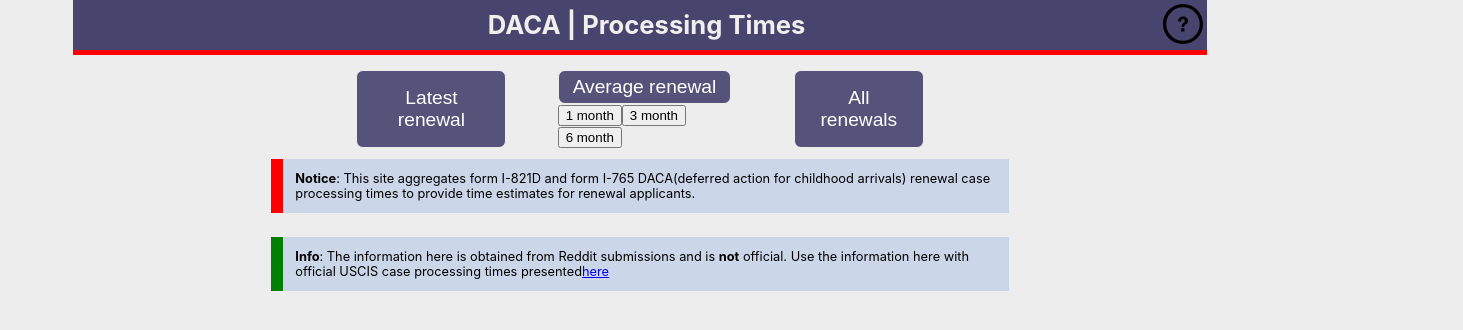
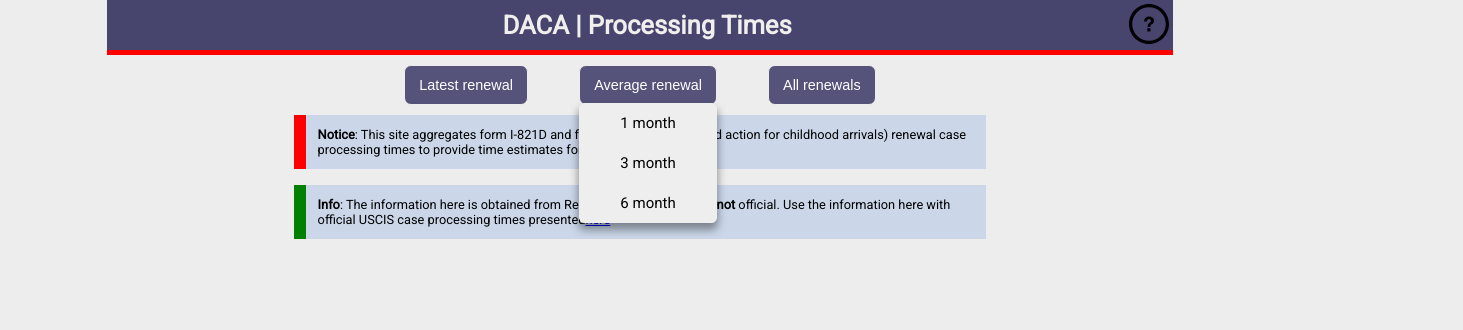
Before and after one commit to sleepyyuu/daca-one-react, a React (Create React App) app: page / in a window 1280 px wide. Both pictures are taken after a click on the button "Average renewal". Shown: the top 330 px of the page, 1463 px wide, since content can reach past the window. Built offline with nearby package versions, Linux system fonts and the light colour scheme.

Commit message:
dropdown box functionality done

```diff
--- a/package.json
+++ b/package.json
@@ -3,10 +3,15 @@
   "version": "0.1.0",
   "private": true,
   "dependencies": {
+    "@chakra-ui/icons": "^1.1.7",
+    "@chakra-ui/react": "^1.8.7",
+    "@emotion/react": "^11.8.2",
+    "@emotion/styled": "^11.8.1",
     "@testing-library/jest-dom": "^5.16.3",
     "@testing-library/react": "^12.1.4",
     "@testing-library/user-event": "^13.5.0",
     "chrono-node": "^2.3.8",
+    "framer-motion": "^6.2.8",
     "minute": "^0.0.1",
     "react": "^18.0.0",
     "react-dom": "^18.0.0",
--- a/src/components/ButtonStylings.css
+++ b/src/components/ButtonStylings.css
@@ -3,7 +3,8 @@
   gap: 4vw;
   display: flex;
   justify-content: center;
-  margin-top: 15px;
+  align-items: center;
+  height: 60px;
 }
 
 @media only screen and (max-width: 500px) {
@@ -18,10 +19,11 @@
 .allRenewalTimeButton {
   background-color: #56537a;
   color: white;
-  font-size: 1.2rem;
+  font-size: 0.9rem;
   padding: 5px 14px 5px 14px;
   border: 1px rgba(237, 237, 237) solid;
   border-radius: 7px;
+  height: 40px;
 }
 
 .latestRenewalTimeButton:hover,
@@ -31,3 +33,66 @@
   background-color: #7c7ba1;
   border-color: #7c7ba1;
 }
+
+.averageDropDownMenuContainer {
+  position: relative;
+}
+
+.averageDropDownMenu {
+  background-color: rgb(238, 238, 238);
+  min-width: 100%;
+  font-size: 0;
+  display: flex;
+  flex-direction: column;
+  position: absolute;
+  top: 95%;
+  visibility: hidden;
+  box-shadow: 0px 6px 8px 1px rgba(0, 0, 0, 0.39);
+  opacity: 0;
+  -webkit-transition: all 0.6s ease-in-out 0.15s;
+  -moz-transition: all 0.6s ease-in-out 0.15s;
+  -o-transition: all 0.6s ease-in-out 0.15s;
+  -ms-transition: all 0.6s ease-in-out 0.15s;
+  transition: all 0.6s ease-in-out 0.15s;
+  z-index: 5;
+  border: none;
+  border-radius: 6px;
+}
+
+.averageDropDownMenuShow {
+  background-color: rgb(238, 238, 238);
+  min-width: 100%;
+  font-size: 0;
+  display: flex;
+  flex-direction: column;
+  position: absolute;
+  top: 95%;
+  visibility: visible;
+  box-shadow: 0px 6px 8px 1px rgba(0, 0, 0, 0.39);
+  opacity: 1;
+  -webkit-transition: all 0.6s ease-in-out 0.15s;
+  -moz-transition: all 0.6s ease-in-out 0.15s;
+  -o-transition: all 0.6s ease-in-out 0.15s;
+  -ms-transition: all 0.6s ease-in-out 0.15s;
+  transition: all 0.6s ease-in-out 0.15s;
+  z-index: 5;
+  border: none;
+  border-radius: 6px;
+}
+
+.oneMonthButton,
+.threeMonthButton,
+.sixMonthButton {
+  font-family: "Roboto", sans-serif;
+  background-color: rgb(238, 238, 238);
+  font-size: 15px;
+  min-height: 40px;
+  border: none;
+  border-radius: 6px;
+}
+
+.oneMonthButton:hover,
+.threeMonthButton:hover,
+.sixMonthButton:hover {
+  background-color: #7c7ba1;
+}
--- a/src/components/Header.css
+++ b/src/components/Header.css
@@ -37,19 +37,12 @@
   width: 50px;
 }
 
-h1 {
-  font-size: 0.8rem;
-  margin: 0px;
-  font-weight: normal;
-}
-
 .alertContainer {
   font-size: 0.8rem;
-  margin-top: 1%;
   display: flex;
   width: 65%;
   flex-direction: column;
-  gap: 3vh;
+  gap: 2vh;
 }
 
 @media only screen and (max-width: 500px) {
@@ -59,6 +52,12 @@ h1 {
     height: 16vh;
     gap: 10px;
   }
+}
+
+h1 {
+  font-size: 0.8rem;
+  margin: 0px;
+  font-weight: normal;
 }
 
 .welcomeAlert,
--- a/src/components/Header.js
+++ b/src/components/Header.js
@@ -2,8 +2,30 @@ import requestData from "../assets/requestData";
 import { ReactComponent as QuestionImage } from "../assets/question.svg";
 import "./Header.css";
 import "./ButtonStylings.css";
+import { useEffect, useState, useRef } from "react";
 
 export default function Header(props) {
+  const dropDownRef = useRef(null);
+  const [dropDownActive, setDropDownActive] = useState(false);
+  const dropDownClick = () => {
+    setDropDownActive((dropDownActive) => {
+      return !dropDownActive;
+    });
+  };
+  useEffect(() => {
+    const pageClickEvent = (e) => {
+      if (dropDownRef.current !== null && !dropDownRef.current.contains(e.target)) {
+        setDropDownActive(!dropDownActive);
+      }
+    };
+
+    if (dropDownActive) {
+      window.addEventListener("click", pageClickEvent);
+    }
+    return () => {
+      window.removeEventListener("click", pageClickEvent);
+    };
+  }, [dropDownActive]);
   return (
     <div className="header">
       <div className="headerTop">
@@ -17,9 +39,11 @@ export default function Header(props) {
       </div>
       <div className="informationLinks">
         <button className="latestRenewalTimeButton">Latest renewal</button>
-        <div className="averageDropDownMenuContainer">
-          <button className="averageRenewalTimeButton">Average renewal</button>
-          <div className="averageDropDownMenu">
+        <div ref={dropDownRef} className="averageDropDownMenuContainer">
+          <button className="averageRenewalTimeButton" onClick={dropDownClick}>
+            Average renewal
+          </button>
+          <div className={dropDownActive ? "averageDropDownMenuShow" : "averageDropDownMenu"}>
             <button className="oneMonthButton">1 month</button>
             <button className="threeMonthButton">3 month</button>
             <button className="sixMonthButton">6 month</button>
@@ -34,7 +58,7 @@ export default function Header(props) {
             renewal case processing times to provide time estimates for renewal applicants.
           </h1>
         </div>
-        <div class="officialUscisAlert">
+        <div className="officialUscisAlert">
           <b>Info</b>: The information here is obtained from Reddit submissions and is <b>not</b> official. Use the
           information here with official USCIS case processing times presented
           <a href="https://egov.uscis.gov/processing-times/" alt="USCIS Link" target="_blank" rel="noreferrer">
--- a/src/index.css
+++ b/src/index.css
@@ -1,3 +1,5 @@
+@import url("https://fonts.googleapis.com/css2?family=Roboto&display=swap");
+
 ::-webkit-scrollbar {
   display: none;
 }
@@ -5,7 +7,7 @@
 body {
   margin: 0;
   padding: 0;
-  font-family: -apple-system, BlinkMacSystemFont, "Segoe UI", "Roboto", "Oxygen", "Ubuntu", "Cantarell", "Fira Sans",
+  font-family: "Roboto", -apple-system, BlinkMacSystemFont, "Segoe UI", "Oxygen", "Ubuntu", "Cantarell", "Fira Sans",
     "Droid Sans", "Helvetica Neue", sans-serif;
   -webkit-font-smoothing: antialiased;
   -moz-osx-font-smoothing: grayscale;
--- a/src/index.js
+++ b/src/index.js
@@ -4,7 +4,9 @@ import "./index.css";
 import App from "./App";
 
 const container = document.getElementById("root");
-ReactDOMClient.createRoot(container).render(
+const root = ReactDOMClient.createRoot(container);
+
+root.render(
   <React.StrictMode>
     <App />
   </React.StrictMode>
```
Also changed, not shown: 1 other file (tests, documents, lock files or other folders).
